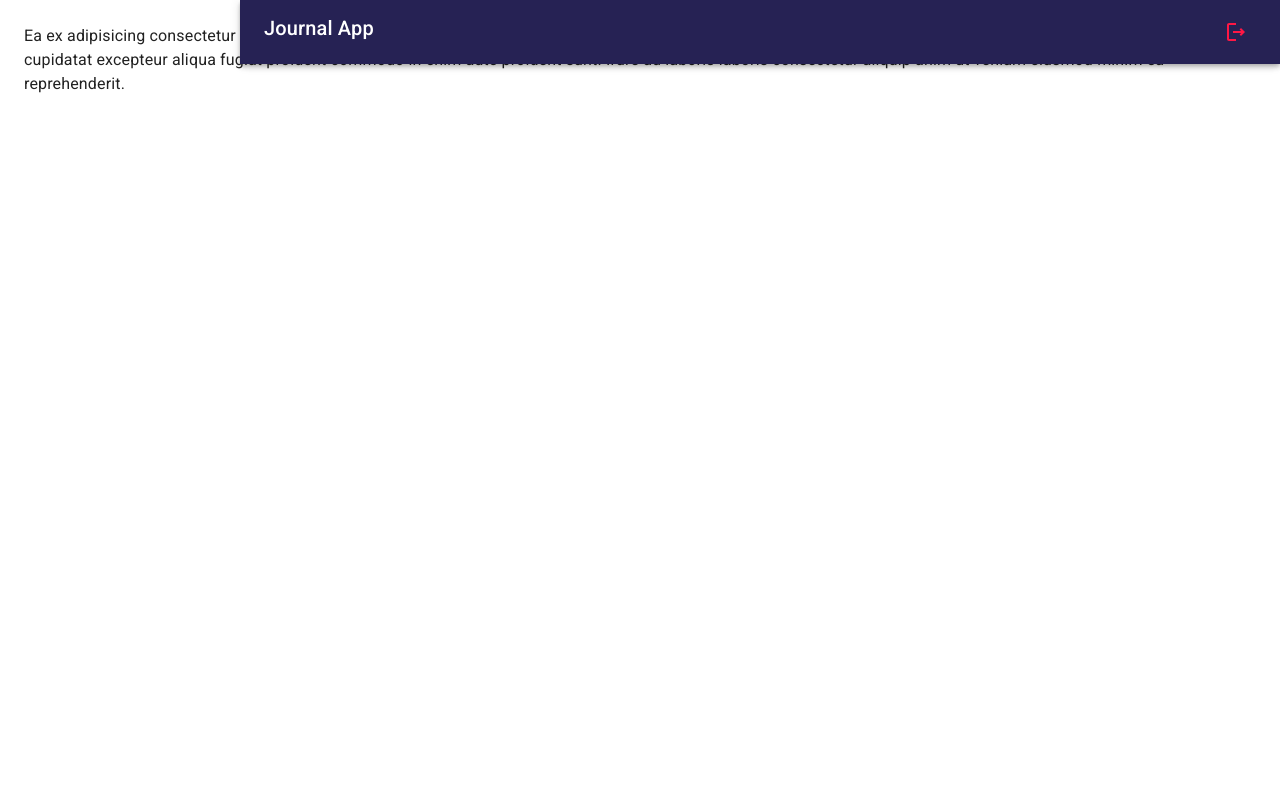
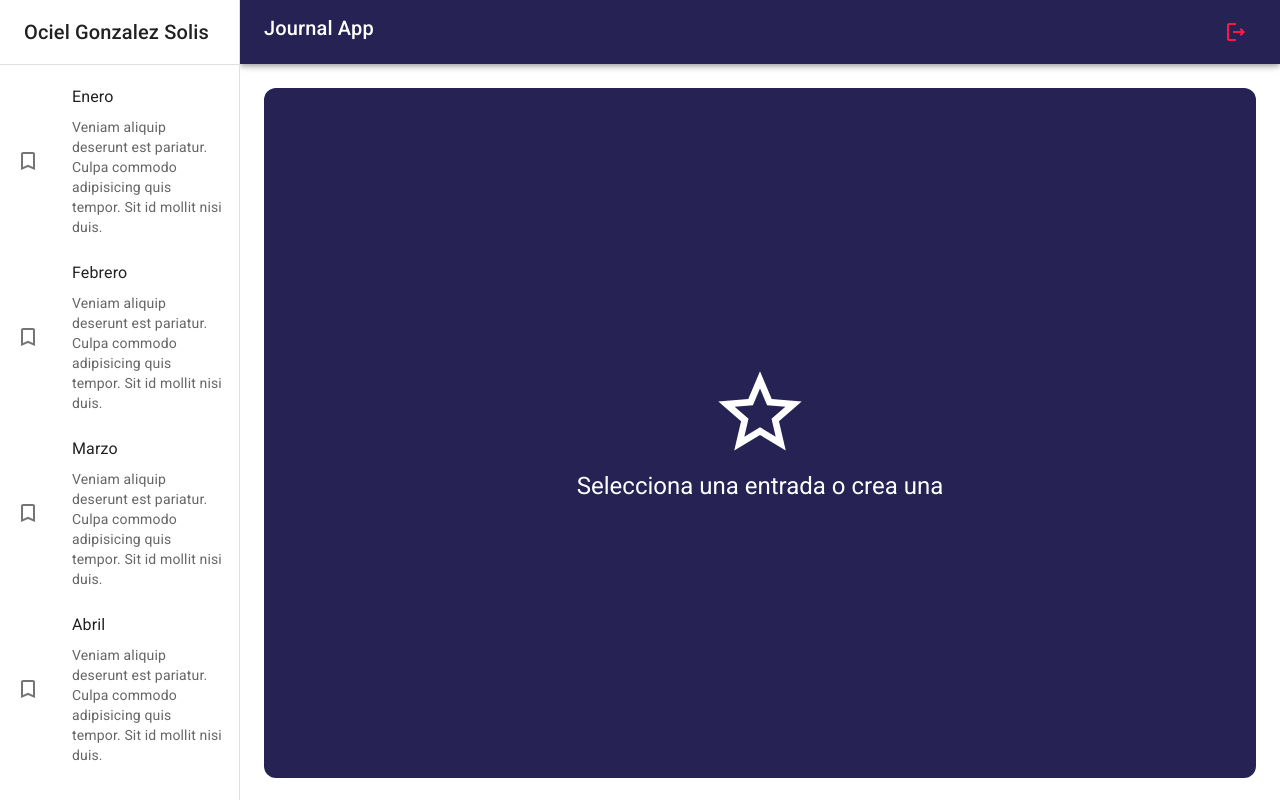
Before and after one commit to ociel-gonzalez-solis/journalApp, a React (Vite) app: page / in a window 1280 px wide. Built offline with nearby package versions, Linux system fonts and the light colour scheme.

Commit message:
NotingSelectedView, SideBar component & JournalPage advance

```diff
--- /dev/null
+++ b/src/journal/components/SideBar.jsx
@@ -0,0 +1,60 @@
+import { TurnedInNot } from "@mui/icons-material";
+import {
+  Box,
+  Divider,
+  Drawer,
+  Grid,
+  List,
+  ListItem,
+  ListItemButton,
+  ListItemIcon,
+  ListItemText,
+  Toolbar,
+  Typography,
+} from "@mui/material";
+
+export const SideBar = ({ drawerWith = 240 }) => {
+  const months = ["Enero", "Febrero", "Marzo", "Abril"];
+  return (
+    <Box
+      component={"nav"}
+      sx={{ width: { sm: drawerWith }, flexShrink: { sm: 0 } }}
+    >
+      <Drawer
+        variant="permanent" //temporary
+        open
+        sx={{
+          display: { xs: "block" },
+          "& .MuiDrawer-paper": { boxSizing: "border-box", width: drawerWith },
+        }}
+      >
+        <Toolbar>
+          <Typography variant="h6" noWrap component="div">
+            Ociel Gonzalez Solis
+          </Typography>
+        </Toolbar>
+        <Divider />
+
+        <List>
+          {months.map((month, i) => (
+            <ListItem key={month} disablePadding>
+              <ListItemButton>
+                <ListItemIcon>
+                  <TurnedInNot />
+                </ListItemIcon>
+                <Grid container>
+                  <ListItemText primary={month} />
+                  <ListItemText
+                    secondary={
+                      "Veniam aliquip deserunt est pariatur. Culpa commodo adipisicing quis tempor. Sit id mollit nisi duis. "
+                    }
+                  />
+                </Grid>
+              </ListItemButton>
+            </ListItem>
+          ))}
+        </List>
+      </Drawer>
+    </Box>
+  );
+};
--- /dev/null
+++ b/src/journal/components/index.js
@@ -0,0 +1,4 @@
+import { Navbar } from "./Navbar";
+import { SideBar } from "./SideBar";
+
+export { Navbar, SideBar };
--- a/src/journal/componets/index.js
+++ /dev/null
@@ -1,3 +0,0 @@
-import { Navbar } from "./Navbar";
-
-export { Navbar };
--- a/src/journal/layout/JournalLayout.jsx
+++ b/src/journal/layout/JournalLayout.jsx
@@ -1,5 +1,6 @@
+import { Toolbar } from "@mui/material";
 import { Box } from "@mui/system";
-import { Navbar } from "../componets";
+import { Navbar, SideBar } from "../components";
 
 const drawerWith = 240;
 
@@ -8,11 +9,12 @@ export const JournalLayout = ({ children }) => {
     <Box sx={{ display: "flex" }}>
       <Navbar drawerWith={drawerWith} />
 
+      <SideBar drawerWith={drawerWith} />
       {/* Sidebar drawerWith */}
 
       <Box component="main" sx={{ flexGrow: 1, p: 3 }}>
         {/* Toolbar */}
-
+        <Toolbar />
         {children}
       </Box>
     </Box>
--- a/src/journal/pages/JournalPage.jsx
+++ b/src/journal/pages/JournalPage.jsx
@@ -1,18 +1,19 @@
 import { MailOutline } from "@mui/icons-material";
 import { Typography } from "@mui/material";
 import { JournalLayout } from "../layout/JournalLayout";
+import { NothingSelectedView } from "../view";
 
 export const JournalPage = () => {
   return (
     <JournalLayout>
-      <Typography>
+      {/* <Typography>
         Ea ex adipisicing consectetur nulla labore est velit. Et ea irure
         laboris excepteur dolore duis commodo aliquip labore proident irure sint
         veniam. Esse dolor aliquip Lorem cupidatat excepteur aliqua fugiat
         proident commodo in enim aute proident sunt. Irure ad laboris laboris
         consectetur aliquip anim ut veniam eiusmod minim ea reprehenderit.
-      </Typography>
-
+      </Typography> */}
+      <NothingSelectedView />
       {/* Nothing Selected */}
 
       {/* Not Viewed */}
--- /dev/null
+++ b/src/journal/view/NothingSelectedView.jsx
@@ -0,0 +1,26 @@
+import { StarOutline } from "@mui/icons-material";
+import { Grid, Typography } from "@mui/material";
+
+export const NothingSelectedView = () => (
+  <Grid
+    container
+    spacing={0}
+    direction="column"
+    alignItems="center"
+    justifyContent="center"
+    sx={{
+      minHeight: "calc(100vh - 110px)",
+      backgroundColor: "primary.main",
+      borderRadius: 3,
+    }}
+  >
+    <Grid item xs={12}>
+      <StarOutline sx={{ fontSize: 100, color: "white" }} />
+    </Grid>
+    <Grid item xs={12}>
+      <Typography color="white" variant="h5">
+        Selecciona una entrada o crea una
+      </Typography>
+    </Grid>
+  </Grid>
+);
--- /dev/null
+++ b/src/journal/view/index.js
@@ -0,0 +1,3 @@
+import { NothingSelectedView } from "./NothingSelectedView";
+
+export { NothingSelectedView };
```
Also changed, not shown: src/journal/components/Navbar.jsx (renamed from src/journal/componets/Navbar.jsx).
